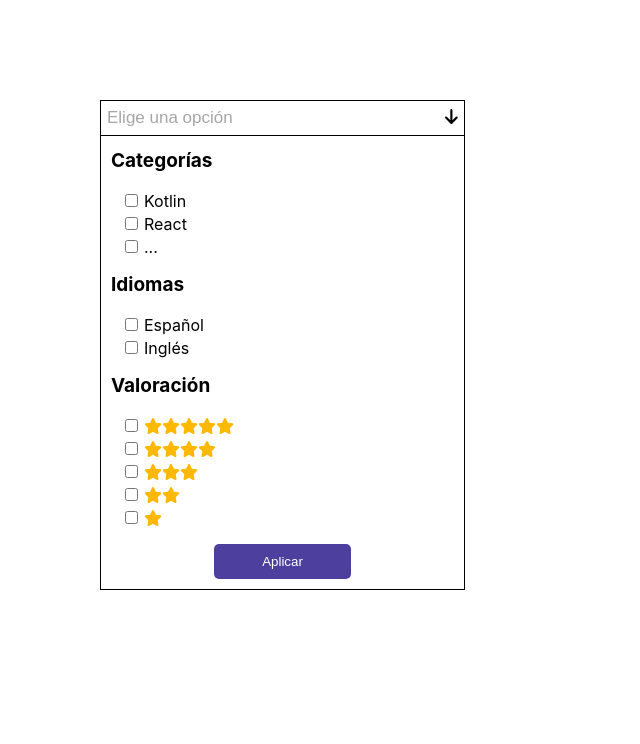
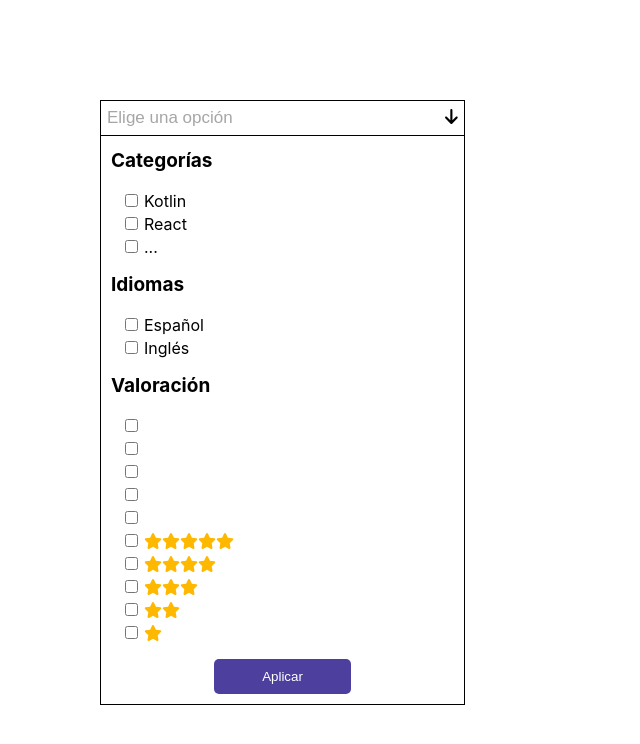
Before and after one commit to MathiasRanieliFP/prueba, a React (Create React App) app in the folder filtro/filtro/: page / in a window 1280 px wide. Both pictures are taken after a click on the button "Elige una opción". Shown: the top 744 px of the page, without its empty margins (0-640 px from the left). Built offline with nearby package versions, Linux system fonts and the light colour scheme.

Commit message:
Conexion a mongo

```diff
--- a/filtro/filtro/src/App.js
+++ b/filtro/filtro/src/App.js
@@ -2,19 +2,30 @@ import { Navigation } from "./components/navigation/navigation-component";
 
 const categorias =
 [
-{id:1, name:"Kotlin"},
-{id:2, name:"React"},
-{id:3, name:"..."}
+{id:1, name:"Kotlin", check: false},
+{id:2, name:"React", check: false},
+{id:3, name:"...", check: false}
 ];
+
 const idiomas =
 [
-{id:1, name:"Español"},
-{id:2, name:"Inglés"}
+{id:1, name:"Español", check: false},
+{id:2, name:"Inglés", check: false}
+];
+
+const valoracion =
+[
+  {id:1, value:1, check: false},
+  {id:2, value:2, check: false},
+  {id:3, value:3, check: false},
+  {id:4, value:4, check: false},
+  {id:5, value:5, check: false}
 ]
+
 const App = () => {
   return (
 
-    <Navigation categorias={categorias} idiomas={idiomas}/>
+    <Navigation categorias={categorias} idiomas={idiomas} valoracion={valoracion} />
 
 
   );
--- /dev/null
+++ b/filtro/filtro/src/components/navigation/estrellas-component.jsx
@@ -0,0 +1,9 @@
+import { faStar } from "@fortawesome/free-solid-svg-icons";
+import { FontAwesomeIcon } from "@fortawesome/react-fontawesome";
+import { render } from "@testing-library/react";
+
+export const Estrellas = (props) =>{
+
+    const numEstrellas = props.numEstrellas;
+
+}
--- a/filtro/filtro/src/components/navigation/navigation-component.jsx
+++ b/filtro/filtro/src/components/navigation/navigation-component.jsx
@@ -2,6 +2,7 @@ import { Fragment } from "react";
 import "./navigation-style.css"
 import { FontAwesomeIcon } from "@fortawesome/react-fontawesome";
 import { faStar, faArrowDown } from "@fortawesome/free-solid-svg-icons";
+import { Estrellas } from "./estrellas-component";
 
 
 
@@ -12,7 +13,52 @@ export const Navigation = (props) => {
     }
     const categorias = props.categorias
     const idiomas = props.idiomas
+    const valoracion = props.valoracion
 
+    const checkboxChangeCategorias = (event) => {
+      console.log(event.target.value);
+
+      categorias.map( c => {
+        if(c.name === event.target.value){
+          return c.check = event.target.checked;
+        }
+      });
+    }
+
+    const checkboxChangeIdiomas = (event) => {
+      console.log(event.target.value);
+
+      idiomas.map( i => {
+        if(i.name === event.target.value){
+          return i.check = event.target.checked;
+        }
+      })
+    }
+
+    const clickAplicar=() => {
+      let salida = "bd.libros.find( $and: [{$or:["
+      categorias.map(c => {
+
+        if(c.check){
+          salida+= "{\"categoria\":\""+c.name+"\"},"
+        }
+
+      });
+
+      salida+="]}, {$or:["
+
+      idiomas.map(i => {
+
+        if(i.check){
+          salida+= "{\"idioma\":\""+i.name+"\"},"
+        }
+
+      });
+
+      salida+= "]}]});"
+
+      console.log(salida);
+    }
 
     return (
       <Fragment>
@@ -25,8 +71,8 @@ export const Navigation = (props) => {
                         categorias.map(category =>{
                           return(
                             <Fragment key={category.id}>
-                            <p><input type="checkbox" name={category.name}/><label>{category.name}</label></p>
-                          </Fragment>
+                              <p><input type="checkbox" name="categorias" value={category.name} onChange={checkboxChangeCategorias} /><label>{category.name}</label></p>
+                            </Fragment>
                           )
                         })
                       }
@@ -36,21 +82,32 @@ export const Navigation = (props) => {
                         idiomas.map(idioma =>{
                           return(
                             <Fragment key={idioma.id}>
-                            <p><input type="checkbox" name={idioma.name}/><label>{idioma.name}</label></p>
-                          </Fragment>
+                              <p><input type="checkbox" name="idiomas" value={idioma.name} onChange={checkboxChangeIdiomas} /><label>{idioma.name}</label></p>
+                            </Fragment>
                           )
                         })
                       }
                     </div>
                     <div className="valoraciones"><h5>Valoración</h5>
-                    <p><input type={"checkbox"}></input><label><FontAwesomeIcon icon={faStar}/><FontAwesomeIcon icon={faStar}/><FontAwesomeIcon icon={faStar}/><FontAwesomeIcon icon={faStar}/><FontAwesomeIcon icon={faStar}/></label></p>
+                    {
+                      valoracion.map(val =>{
+                        return(
+                          <Fragment>
+                            <p><input type="checkbox" name="valoracion" value={val.value} />
+                              <Estrellas numEstrellas= {val.value} />
+                            </p>
+                          </Fragment>
+                        )
+                      })
+                    }
+                    <p><input type={"checkbox"} value= "5"></input><label><FontAwesomeIcon icon={faStar}/><FontAwesomeIcon icon={faStar}/><FontAwesomeIcon icon={faStar}/><FontAwesomeIcon icon={faStar}/><FontAwesomeIcon icon={faStar}/></label></p>
                     <p><input type={"checkbox"}></input><label><FontAwesomeIcon icon={faStar}/><FontAwesomeIcon icon={faStar}/><FontAwesomeIcon icon={faStar}/><FontAwesomeIcon icon={faStar}/></label></p>
                     <p><input type={"checkbox"}></input><label><FontAwesomeIcon icon={faStar}/><FontAwesomeIcon icon={faStar}/><FontAwesomeIcon icon={faStar}/></label></p>
                     <p><input type={"checkbox"}></input><label><FontAwesomeIcon icon={faStar}/><FontAwesomeIcon icon={faStar}/></label></p>
                     <p><input type={"checkbox"}></input><label><FontAwesomeIcon icon={faStar}/></label></p>
                     </div>
                     <div className="aplicar">
-                        <button className="btn-aplicar">Aplicar</button>
+                        <button className="btn-aplicar" onClick={clickAplicar} >Aplicar</button>
                     </div>
                 </div>
             </div>
```
Also changed, not shown: 2 other files (tests, documents, lock files or other folders).
